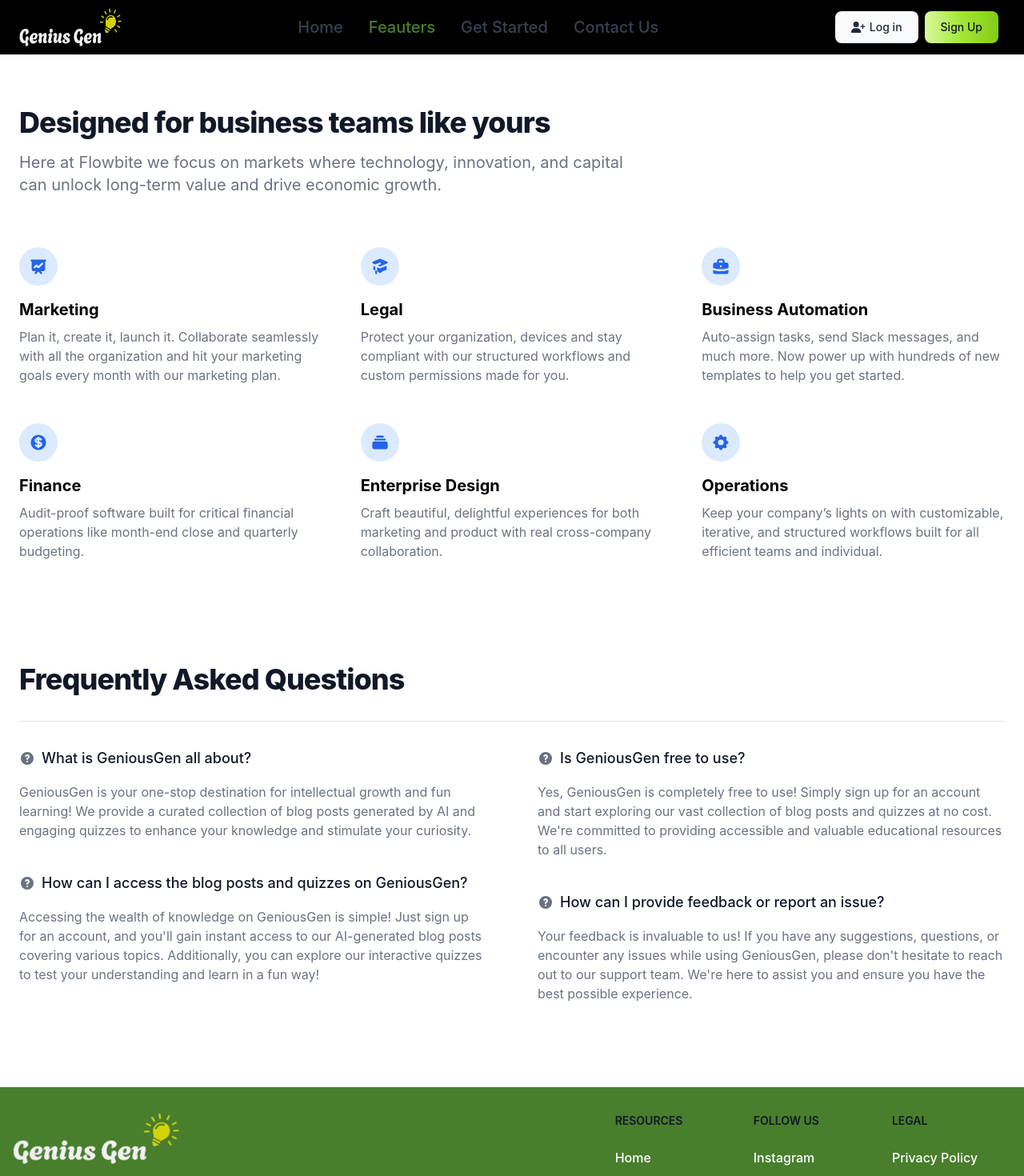
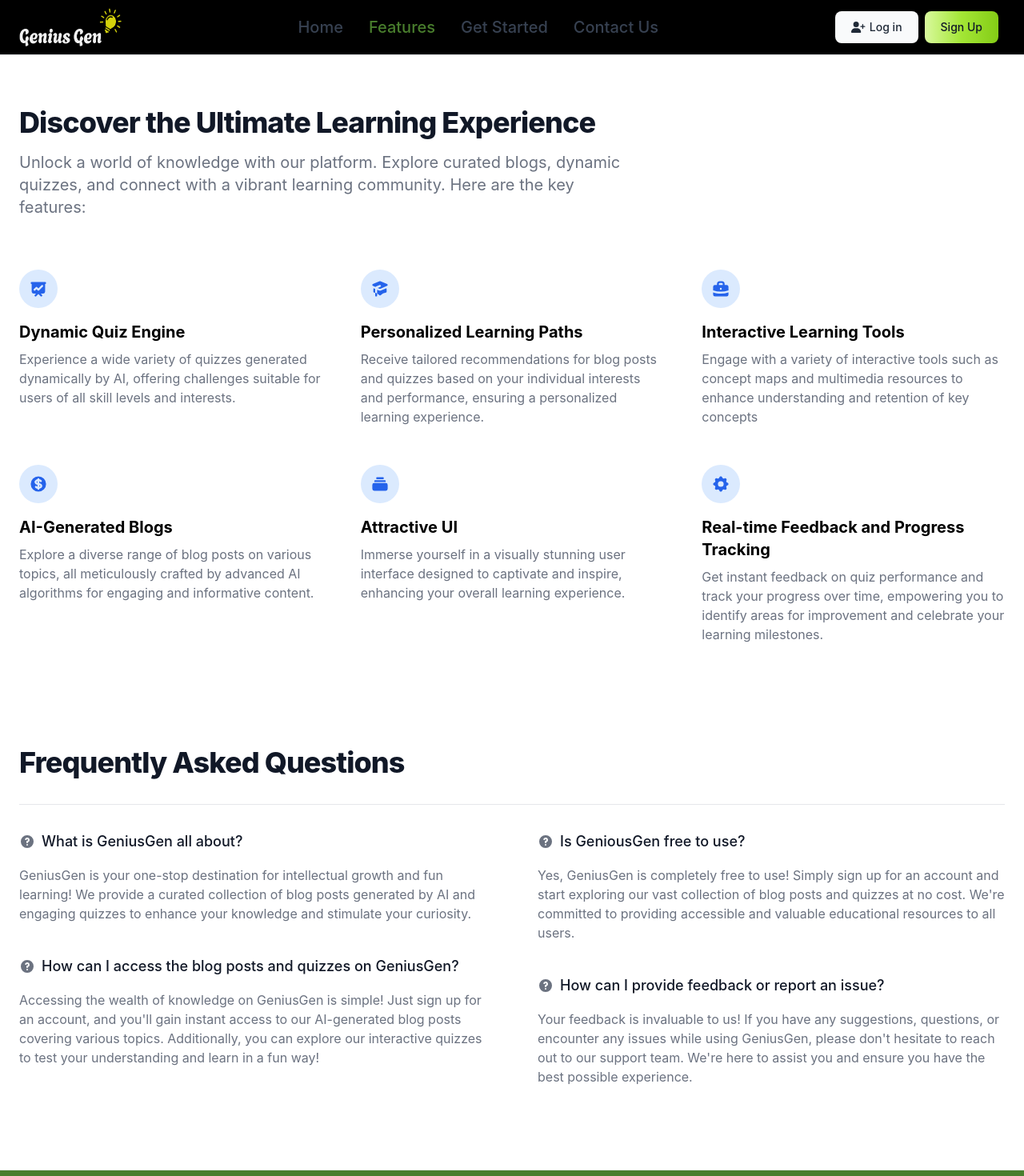
Before and after one commit to Sounab-2/GeniusGen, a React (Vite) app in the folder Frontend/: page /about in a window 1280 px wide. Shown: the top 1470 px of the page at 80% size. Built offline with nearby package versions, Linux system fonts and the light colour scheme.

Commit message:
Fully responsive design updated

```diff
--- a/Frontend/src/Components/ContactUs/ContactUs.jsx
+++ b/Frontend/src/Components/ContactUs/ContactUs.jsx
@@ -10,7 +10,7 @@ const ContactUs = () => {
         />
   <div class="py-8 lg:py-16 px-4 mx-auto max-w-screen-md">
       <h2 class="mb-4 text-4xl tracking-tight font-extrabold text-center text-gray-900 dark:text-white">Contact Us</h2>
-      <p class="mb-8 lg:mb-16 font-light text-center text-gray-500 dark:text-gray-400 sm:text-xl">Got a technical issue? Want to send feedback about a beta feature? Need details about our Business plan? Let us know.</p>
+      <p class="mb-8 lg:mb-16 font-light text-center text-gray-500 dark:text-gray-400 sm:text-xl">Got a technical issue? Want to send feedback about a  feature? Need details about our Site? Let us know.</p>
       <form action="#" class="space-y-8">
           <div>
               <label for="email" class="block mb-2 text-sm font-medium text-gray-900 dark:text-gray-300">Your email</label>
--- a/Frontend/src/Components/Feauters/Feauters.jsx
+++ b/Frontend/src/Components/Feauters/Feauters.jsx
@@ -12,7 +12,7 @@ const Feauters = () => {
 
   <div class="py-8 px-4 mx-auto max-w-screen-xl sm:py-16 lg:px-6">
       <div class="max-w-screen-md mb-8 lg:mb-16">
-          <h2 class="mb-4 text-4xl tracking-tight font-extrabold text-gray-900 dark:text-white">Prepare for Exams  like Genius</h2>
+          <h2 class="mb-4 text-4xl tracking-tight font-extrabold text-gray-900 dark:text-white ">Prepare for Exams  like Genius</h2>
           <p class="text-gray-500 sm:text-xl dark:text-gray-400">Here at GeniusGen we focus on  technology based learning, innovation, and educational growth.</p>
       </div>
       <div class="space-y-8 md:grid md:grid-cols-2 lg:grid-cols-3 md:gap-12 md:space-y-0">
--- a/Frontend/src/Components/Header/Header.jsx
+++ b/Frontend/src/Components/Header/Header.jsx
@@ -1,23 +1,30 @@
-import React from 'react'
-import { Link, NavLink } from 'react-router-dom'
-// import logo from " . /src/assets/logo-2.png"
-import { FontAwesomeIcon } from '@fortawesome/react-fontawesome'
-import { faUserPlus, faCartShopping, faStore, faSun } from '@fortawesome/free-solid-svg-icons';
-
+import React, { useState } from 'react';
+import { Link, NavLink } from 'react-router-dom';
+import { FontAwesomeIcon } from '@fortawesome/react-fontawesome';
+import { faUserPlus, faBars } from '@fortawesome/free-solid-svg-icons';
 
 export default function Header() {
+    const [isMobileNavOpen, setIsMobileNavOpen] = useState(false);
+
+    const toggleMobileNav = () => {
+        setIsMobileNavOpen(!isMobileNavOpen);
+    };
+
     return (
-        <header className=" sticky z-50 top-0 flex flex-col">
-
-            <nav className=" bg-black text-gray-400 px-4 lg:px-6 py-2.5 text-xl">
+        <header className="sticky z-50 top-0 flex flex-col">
+            <nav className="bg-black text-gray-400 px-4 lg:px-6 py-2.5 text-xl">
                 <div className="flex flex-wrap justify-between items-center mx-auto max-w-screen-xl">
                     <Link to="/" className="flex items-center">
                         <img
-                            src="./src/assets/logo.png"
-                            className=" h-12 w-32"
+                            src="/src/assets/logo.png"
+                            className="h-12 w-32 md:block hidden"
                             alt="Logo"
                         />
                     </Link>
+                    <span onClick={toggleMobileNav}
+                    className=' absolute left-5'>
+                        <FontAwesomeIcon icon={faBars} className="md:hidden" />
+                    </span>
                     <div className="flex items-center lg:order-2">
 
                         <Link
@@ -39,10 +46,7 @@ export default function Header() {
                         </Link>
 
                     </div>
-                    <div
-                        className="hidden justify-between items-center w-full lg:flex lg:w-auto lg:order-1"
-                        id="mobile-menu-2"
-                    >
+                    <div className="hidden justify-between items-center w-full lg:flex lg:w-auto lg:order-1">
                         <ul className="flex flex-col mt-4 font-medium lg:flex-row lg:space-x-8 lg:mt-0">
                             <li>
                                 <NavLink
@@ -50,6 +54,7 @@ export default function Header() {
                                     className={({ isActive }) =>
                                         `block py-2 pr-4 pl-3 duration-200 ${isActive ? "text-primary-1250" : "text-gray-700"} border-b border-gray-100 hover:bg-gray-50 lg:hover:bg-transparent lg:border-0 hover:text-white lg:p-0`
                                     }
+                                    activeClassName="text-primary-1250"
                                 >
                                     Home
                                 </NavLink>
@@ -61,7 +66,7 @@ export default function Header() {
                                         `block py-2 pr-4 pl-3 duration-200 ${isActive ? "text-primary-1250" : "text-gray-700"} border-b border-gray-100 hover:bg-gray-50 lg:hover:bg-transparent lg:border-0 hover:text-white lg:p-0`
                                     }
                                 >
-                                    Feauters
+                                    Features
                                 </NavLink>
                             </li>
                             <li>
@@ -70,6 +75,7 @@ export default function Header() {
                                     className={({ isActive }) =>
                                         `block py-2 pr-4 pl-3 duration-200 ${isActive ? "text-primary-1250" : "text-gray-700"} border-b border-gray-100 hover:bg-gray-50 lg:hover:bg-transparent lg:border-0 hover:text-white lg:p-0`
                                     }
+                                    activeClassName="text-primary-1250"
                                 >
                                     Get Started
                                 </NavLink>
@@ -80,15 +86,62 @@ export default function Header() {
                                     className={({ isActive }) =>
                                         `block py-2 pr-4 pl-3 duration-200 ${isActive ? "text-primary-1250" : "text-gray-700"} border-b border-gray-100 hover:bg-gray-50 lg:hover:bg-transparent lg:border-0 hover:text-white lg:p-0`
                                     }
+                                    activeClassName="text-primary-1250"
                                 >
                                     Contact Us
                                 </NavLink>
                             </li>
-
                         </ul>
                     </div>
                 </div>
             </nav>
+
+            {/* Mobile Navbar */}
+            <div className={`lg:hidden ${isMobileNavOpen ? 'block' : 'hidden'} bg-gray-800 `}>
+                <ul className="flex flex-col  font-medium lg:flex-row lg:space-x-8 lg:mt-0 ">
+                    <li>
+                        <NavLink
+                            to="/"
+                            className="block py-2 pr-4 pl-3 duration-200 text-gray-700 border-b hover:bg-gray-700 border-gray-100  lg:hover:bg-transparent lg:border-0 hover:text-white lg:p-0"
+                            activeClassName="text-primary-1250"
+                            onClick={toggleMobileNav}
+                        >
+                            Home
+                        </NavLink>
+                    </li>
+                    <li>
+                        <NavLink
+                            to="/about"
+                            className="block py-2 pr-4 pl-3 duration-200 text-gray-700 border-b hover:bg-gray-700 border-gray-100  lg:hover:bg-transparent lg:border-0 hover:text-white lg:p-0"
+                            activeClassName="text-primary-1250"
+                            onClick={toggleMobileNav}
+                        >
+                            Features
+                        </NavLink>
+                    </li>
+                    <li>
+                        <NavLink
+                            to="/product"
+                            className="block py-2 pr-4 pl-3 duration-200 text-gray-700 border-b hover:bg-gray-700 border-gray-100 lg:hover:bg-transparent lg:border-0 hover:text-white lg:p-0"
+                            activeClassName="text-primary-1250"
+                            onClick={toggleMobileNav}
+                        >
+                            Get Started
+                        </NavLink>
+                    </li>
+                    <li>
+                        <NavLink
+                            to="/contactUs"
+                            className="block py-2 pr-4 pl-3 duration-200 text-gray-700 border-b hover:bg-gray-700 border-gray-100  lg:hover:bg-transparent lg:border-0 hover:text-white lg:p-0"
+                            activeClassName="text-primary-1250"
+                            onClick={toggleMobileNav}
+                        >
+                            Contact Us
+                        </NavLink>
+                    </li>
+                </ul>
+
+            </div>
             <hr />
         </header>
     );
--- a/Frontend/src/Pages/About/About.jsx
+++ b/Frontend/src/Pages/About/About.jsx
@@ -6,51 +6,52 @@ const About = () => {
       <section class="bg-white dark:bg-gray-950">
         <div class="py-8 px-4 mx-auto max-w-screen-xl sm:py-16 lg:px-6">
           <div class="max-w-screen-md mb-8 lg:mb-16">
-          <h2 class="mb-4 text-4xl tracking-tight font-extrabold text-gray-900 dark:text-white">Designed for business teams like yours</h2>
-          <p class="text-gray-500 sm:text-xl dark:text-gray-400">Here at Flowbite we focus on markets where technology, innovation, and capital can unlock long-term value and drive economic growth.</p>
+            <h2 class="mb-4 text-4xl tracking-tight font-extrabold text-gray-900 dark:text-white">Discover the Ultimate Learning Experience</h2>
+            <p class="text-gray-500 sm:text-xl dark:text-gray-400">
+              Unlock a world of knowledge with our platform. Explore curated blogs, dynamic quizzes, and connect with a vibrant learning community. Here are the key features:</p>
           </div>
           <div class="space-y-8 md:grid md:grid-cols-2 lg:grid-cols-3 md:gap-12 md:space-y-0">
             <div>
               <div class="flex justify-center items-center mb-4 w-10 h-10 rounded-full bg-primary-100 lg:h-12 lg:w-12 dark:bg-primary-900">
                 <svg class="w-5 h-5 text-primary-600 lg:w-6 lg:h-6 dark:text-primary-300" fill="currentColor" viewBox="0 0 20 20" xmlns="http://www.w3.org/2000/svg"><path fill-rule="evenodd" d="M3 3a1 1 0 000 2v8a2 2 0 002 2h2.586l-1.293 1.293a1 1 0 101.414 1.414L10 15.414l2.293 2.293a1 1 0 001.414-1.414L12.414 15H15a2 2 0 002-2V5a1 1 0 100-2H3zm11.707 4.707a1 1 0 00-1.414-1.414L10 9.586 8.707 8.293a1 1 0 00-1.414 0l-2 2a1 1 0 101.414 1.414L8 10.414l1.293 1.293a1 1 0 001.414 0l4-4z" clip-rule="evenodd"></path></svg>
               </div>
-              <h3 class="mb-2 text-xl font-bold dark:text-white">Marketing</h3>
-              <p class="text-gray-500 dark:text-gray-400">Plan it, create it, launch it. Collaborate seamlessly with all  the organization and hit your marketing goals every month with our marketing plan.</p>
+              <h3 class="mb-2 text-xl font-bold dark:text-white">Dynamic Quiz Engine</h3>
+              <p class="text-gray-500 dark:text-gray-400">Experience a wide variety of quizzes generated dynamically by AI, offering challenges suitable for users of all skill levels and interests.</p>
             </div>
             <div>
               <div class="flex justify-center items-center mb-4 w-10 h-10 rounded-full bg-primary-100 lg:h-12 lg:w-12 dark:bg-primary-900">
                 <svg class="w-5 h-5 text-primary-600 lg:w-6 lg:h-6 dark:text-primary-300" fill="currentColor" viewBox="0 0 20 20" xmlns="http://www.w3.org/2000/svg"><path d="M10.394 2.08a1 1 0 00-.788 0l-7 3a1 1 0 000 1.84L5.25 8.051a.999.999 0 01.356-.257l4-1.714a1 1 0 11.788 1.838L7.667 9.088l1.94.831a1 1 0 00.787 0l7-3a1 1 0 000-1.838l-7-3zM3.31 9.397L5 10.12v4.102a8.969 8.969 0 00-1.05-.174 1 1 0 01-.89-.89 11.115 11.115 0 01.25-3.762zM9.3 16.573A9.026 9.026 0 007 14.935v-3.957l1.818.78a3 3 0 002.364 0l5.508-2.361a11.026 11.026 0 01.25 3.762 1 1 0 01-.89.89 8.968 8.968 0 00-5.35 2.524 1 1 0 01-1.4 0zM6 18a1 1 0 001-1v-2.065a8.935 8.935 0 00-2-.712V17a1 1 0 001 1z"></path></svg>
               </div>
-              <h3 class="mb-2 text-xl font-bold dark:text-white">Legal</h3>
-              <p class="text-gray-500 dark:text-gray-400">Protect your organization, devices and stay compliant with our structured workflows and custom permissions made for you.</p>
+              <h3 class="mb-2 text-xl font-bold dark:text-white">Personalized Learning Paths</h3>
+              <p class="text-gray-500 dark:text-gray-400">Receive tailored recommendations for blog posts and quizzes based on your individual interests and performance, ensuring a personalized learning experience.</p>
             </div>
             <div>
               <div class="flex justify-center items-center mb-4 w-10 h-10 rounded-full bg-primary-100 lg:h-12 lg:w-12 dark:bg-primary-900">
                 <svg class="w-5 h-5 text-primary-600 lg:w-6 lg:h-6 dark:text-primary-300" fill="currentColor" viewBox="0 0 20 20" xmlns="http://www.w3.org/2000/svg"><path fill-rule="evenodd" d="M6 6V5a3 3 0 013-3h2a3 3 0 013 3v1h2a2 2 0 012 2v3.57A22.952 22.952 0 0110 13a22.95 22.95 0 01-8-1.43V8a2 2 0 012-2h2zm2-1a1 1 0 011-1h2a1 1 0 011 1v1H8V5zm1 5a1 1 0 011-1h.01a1 1 0 110 2H10a1 1 0 01-1-1z" clip-rule="evenodd"></path><path d="M2 13.692V16a2 2 0 002 2h12a2 2 0 002-2v-2.308A24.974 24.974 0 0110 15c-2.796 0-5.487-.46-8-1.308z"></path></svg>
               </div>
-              <h3 class="mb-2 text-xl font-bold dark:text-white">Business Automation</h3>
-              <p class="text-gray-500 dark:text-gray-400">Auto-assign tasks, send Slack messages, and much more. Now power up with hundreds of new templates to help you get started.</p>
+              <h3 class="mb-2 text-xl font-bold dark:text-white">Interactive Learning Tools</h3>
+              <p class="text-gray-500 dark:text-gray-400">Engage with a variety of interactive tools such as concept maps and multimedia resources to enhance understanding and retention of key concepts</p>
             </div>
             <div>
               <div class="flex justify-center items-center mb-4 w-10 h-10 rounded-full bg-primary-100 lg:h-12 lg:w-12 dark:bg-primary-900">
                 <svg class="w-5 h-5 text-primary-600 lg:w-6 lg:h-6 dark:text-primary-300" fill="currentColor" viewBox="0 0 20 20" xmlns="http://www.w3.org/2000/svg"><path d="M8.433 7.418c.155-.103.346-.196.567-.267v1.698a2.305 2.305 0 01-.567-.267C8.07 8.34 8 8.114 8 8c0-.114.07-.34.433-.582zM11 12.849v-1.698c.22.071.412.164.567.267.364.243.433.468.433.582 0 .114-.07.34-.433.582a2.305 2.305 0 01-.567.267z"></path><path fill-rule="evenodd" d="M10 18a8 8 0 100-16 8 8 0 000 16zm1-13a1 1 0 10-2 0v.092a4.535 4.535 0 00-1.676.662C6.602 6.234 6 7.009 6 8c0 .99.602 1.765 1.324 2.246.48.32 1.054.545 1.676.662v1.941c-.391-.127-.68-.317-.843-.504a1 1 0 10-1.51 1.31c.562.649 1.413 1.076 2.353 1.253V15a1 1 0 102 0v-.092a4.535 4.535 0 001.676-.662C13.398 13.766 14 12.991 14 12c0-.99-.602-1.765-1.324-2.246A4.535 4.535 0 0011 9.092V7.151c.391.127.68.317.843.504a1 1 0 101.511-1.31c-.563-.649-1.413-1.076-2.354-1.253V5z" clip-rule="evenodd"></path></svg>
               </div>
-              <h3 class="mb-2 text-xl font-bold dark:text-white">Finance</h3>
-              <p class="text-gray-500 dark:text-gray-400">Audit-proof software built for critical financial operations like month-end close and quarterly budgeting.</p>
+              <h3 class="mb-2 text-xl font-bold dark:text-white">AI-Generated Blogs</h3>
+              <p class="text-gray-500 dark:text-gray-400"> Explore a diverse range of blog posts on various topics, all meticulously crafted by advanced AI algorithms for engaging and informative content.</p>
             </div>
             <div>
               <div class="flex justify-center items-center mb-4 w-10 h-10 rounded-full bg-primary-100 lg:h-12 lg:w-12 dark:bg-primary-900">
                 <svg class="w-5 h-5 text-primary-600 lg:w-6 lg:h-6 dark:text-primary-300" fill="currentColor" viewBox="0 0 20 20" xmlns="http://www.w3.org/2000/svg"><path d="M7 3a1 1 0 000 2h6a1 1 0 100-2H7zM4 7a1 1 0 011-1h10a1 1 0 110 2H5a1 1 0 01-1-1zM2 11a2 2 0 012-2h12a2 2 0 012 2v4a2 2 0 01-2 2H4a2 2 0 01-2-2v-4z"></path></svg>
               </div>
-              <h3 class="mb-2 text-xl font-bold dark:text-white">Enterprise Design</h3>
-              <p class="text-gray-500 dark:text-gray-400">Craft beautiful, delightful experiences for both marketing and product with real cross-company collaboration.</p>
+              <h3 class="mb-2 text-xl font-bold dark:text-white">Attractive UI</h3>
+              <p class="text-gray-500 dark:text-gray-400">Immerse yourself in a visually stunning user interface designed to captivate and inspire, enhancing your overall learning experience.</p>
             </div>
             <div>
               <div class="flex justify-center items-center mb-4 w-10 h-10 rounded-full bg-primary-100 lg:h-12 lg:w-12 dark:bg-primary-900">
                 <svg class="w-5 h-5 text-primary-600 lg:w-6 lg:h-6 dark:text-primary-300" fill="currentColor" viewBox="0 0 20 20" xmlns="http://www.w3.org/2000/svg"><path fill-rule="evenodd" d="M11.49 3.17c-.38-1.56-2.6-1.56-2.98 0a1.532 1.532 0 01-2.286.948c-1.372-.836-2.942.734-2.106 2.106.54.886.061 2.042-.947 2.287-1.561.379-1.561 2.6 0 2.978a1.532 1.532 0 01.947 2.287c-.836 1.372.734 2.942 2.106 2.106a1.532 1.532 0 012.287.947c.379 1.561 2.6 1.561 2.978 0a1.533 1.533 0 012.287-.947c1.372.836 2.942-.734 2.106-2.106a1.533 1.533 0 01.947-2.287c1.561-.379 1.561-2.6 0-2.978a1.532 1.532 0 01-.947-2.287c.836-1.372-.734-2.942-2.106-2.106a1.532 1.532 0 01-2.287-.947zM10 13a3 3 0 100-6 3 3 0 000 6z" clip-rule="evenodd"></path></svg>
               </div>
-              <h3 class="mb-2 text-xl font-bold dark:text-white">Operations</h3>
-              <p class="text-gray-500 dark:text-gray-400">Keep your company’s lights on with customizable, iterative, and structured workflows built for all efficient teams and individual.</p>
+              <h3 class="mb-2 text-xl font-bold dark:text-white">Real-time Feedback and Progress Tracking</h3>
+              <p class="text-gray-500 dark:text-gray-400">Get instant feedback on quiz performance and track your progress over time, empowering you to identify areas for improvement and celebrate your learning milestones.</p>
             </div>
           </div>
         </div>
@@ -63,16 +64,16 @@ const About = () => {
               <div className="mb-10">
                 <h3 className="flex items-center mb-4 text-lg font-medium text-gray-900 dark:text-white">
                   <svg className="flex-shrink-0 mr-2 w-5 h-5 text-gray-500 dark:text-gray-400" fill="currentColor" viewBox="0 0 20 20" xmlns="http://www.w3.org/2000/svg"><path fillRule="evenodd" d="M18 10a8 8 0 11-16 0 8 8 0 0116 0zm-8-3a1 1 0 00-.867.5 1 1 0 11-1.731-1A3 3 0 0113 8a3.001 3.001 0 01-2 2.83V11a1 1 0 11-2 0v-1a1 1 0 011-1 1 1 0 100-2zm0 8a1 1 0 100-2 1 1 0 000 2z" clipRule="evenodd"></path></svg>
-                What is GeniousGen all about?
+                  What is GeniusGen all about?
                 </h3>
-              <p className="text-gray-500 dark:text-gray-400">GeniousGen is your one-stop destination for intellectual growth and fun learning! We provide a curated collection of blog posts generated by AI and engaging quizzes to enhance your knowledge and stimulate your curiosity.</p>
+                <p className="text-gray-500 dark:text-gray-400">GeniusGen is your one-stop destination for intellectual growth and fun learning! We provide a curated collection of blog posts generated by AI and engaging quizzes to enhance your knowledge and stimulate your curiosity.</p>
               </div>
               <div className="mb-10">
                 <h3 className="flex items-center mb-4 text-lg font-medium text-gray-900 dark:text-white">
                   <svg className="flex-shrink-0 mr-2 w-5 h-5 text-gray-500 dark:text-gray-400" fill="currentColor" viewBox="0 0 20 20" xmlns="http://www.w3.org/2000/svg"><path fillRule="evenodd" d="M18 10a8 8 0 11-16 0 8 8 0 0116 0zm-8-3a1 1 0 00-.867.5 1 1 0 11-1.731-1A3 3 0 0113 8a3.001 3.001 0 01-2 2.83V11a1 1 0 11-2 0v-1a1 1 0 011-1 1 1 0 100-2zm0 8a1 1 0 100-2 1 1 0 000 2z" clipRule="evenodd"></path></svg>
-                How can I access the blog posts and quizzes on GeniousGen?
+                  How can I access the blog posts and quizzes on GeniusGen?
                 </h3>
-              <p className="text-gray-500 dark:text-gray-400">Accessing the wealth of knowledge on GeniousGen is simple! Just sign up for an account, and you'll gain instant access to our AI-generated blog posts covering various topics. Additionally, you can explore our interactive quizzes to test your understanding and learn in a fun way!</p>
+                <p className="text-gray-500 dark:text-gray-400">Accessing the wealth of knowledge on GeniusGen is simple! Just sign up for an account, and you'll gain instant access to our AI-generated blog posts covering various topics. Additionally, you can explore our interactive quizzes to test your understanding and learn in a fun way!</p>
               </div>
             </div>
             <div>
@@ -81,14 +82,14 @@ const About = () => {
                   <svg className="flex-shrink-0 mr-2 w-5 h-5 text-gray-500 dark:text-gray-400" fill="currentColor" viewBox="0 0 20 20" xmlns="http://www.w3.org/2000/svg"><path fillRule="evenodd" d="M18 10a8 8 0 11-16 0 8 8 0 0116 0zm-8-3a1 1 0 00-.867.5 1 1 0 11-1.731-1A3 3 0 0113 8a3.001 3.001 0 01-2 2.83V11a1 1 0 11-2 0v-1a1 1 0 011-1 1 1 0 100-2zm0 8a1 1 0 100-2 1 1 0 000 2z" clipRule="evenodd"></path></svg>
                   Is GeniousGen free to use?
                 </h3>
-              <p className="text-gray-500 dark:text-gray-400">Yes, GeniousGen is completely free to use! Simply sign up for an account and start exploring our vast collection of blog posts and quizzes at no cost. We're committed to providing accessible and valuable educational resources to all users.</p>
+                <p className="text-gray-500 dark:text-gray-400">Yes, GeniusGen is completely free to use! Simply sign up for an account and start exploring our vast collection of blog posts and quizzes at no cost. We're committed to providing accessible and valuable educational resources to all users.</p>
               </div>
               <div className="mb-10">
                 <h3 className="flex items-center mb-4 text-lg font-medium text-gray-900 dark:text-white">
                   <svg className="flex-shrink-0 mr-2 w-5 h-5 text-gray-500 dark:text-gray-400" fill="currentColor" viewBox="0 0 20 20" xmlns="http://www.w3.org/2000/svg"><path fillRule="evenodd" d="M18 10a8 8 0 11-16 0 8 8 0 0116 0zm-8-3a1 1 0 00-.867.5 1 1 0 11-1.731-1A3 3 0 0113 8a3.001 3.001 0 01-2 2.83V11a1 1 0 11-2 0v-1a1 1 0 011-1 1 1 0 100-2zm0 8a1 1 0 100-2 1 1 0 000 2z" clipRule="evenodd"></path></svg>
                   How can I provide feedback or report an issue?
                 </h3>
-              <p className="text-gray-500 dark:text-gray-400">Your feedback is invaluable to us! If you have any suggestions, questions, or encounter any issues while using GeniousGen, please don't hesitate to reach out to our support team. We're here to assist you and ensure you have the best possible experience.</p>
+                <p className="text-gray-500 dark:text-gray-400">Your feedback is invaluable to us! If you have any suggestions, questions, or encounter any issues while using GeniusGen, please don't hesitate to reach out to our support team. We're here to assist you and ensure you have the best possible experience.</p>
               </div>
 
             </div>
--- a/Frontend/src/index.css
+++ b/Frontend/src/index.css
@@ -12,3 +12,6 @@
 .bg-gray-1000{
   background: #161619;
 }
+.top-100{
+  top: 50rem;
+}
```
Also changed, not shown: Frontend/src/Components/Card/Card.jsx (+5 -5 lines), Frontend/src/Pages/Home/Home.jsx (+7 -7 lines). Lines whose indentation alone changed are shown as unchanged.
